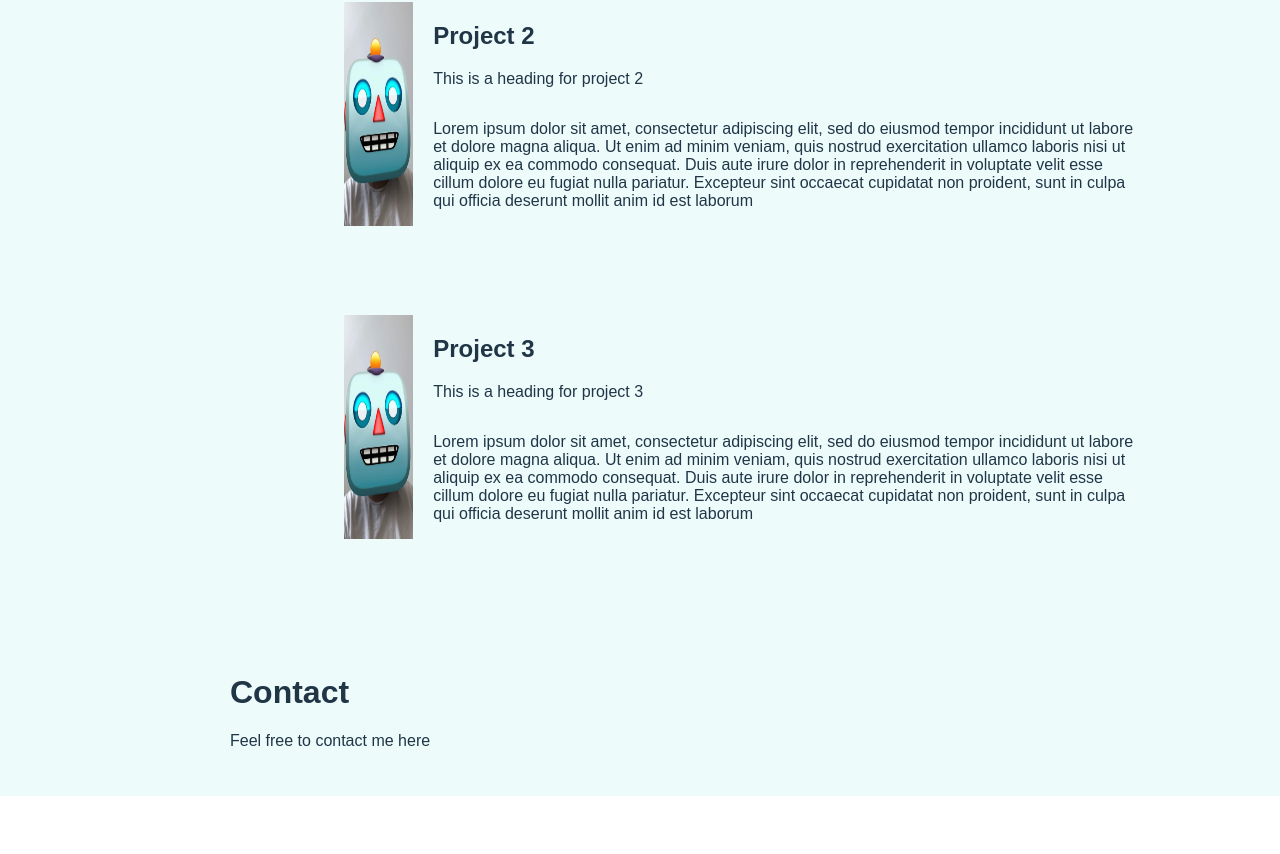
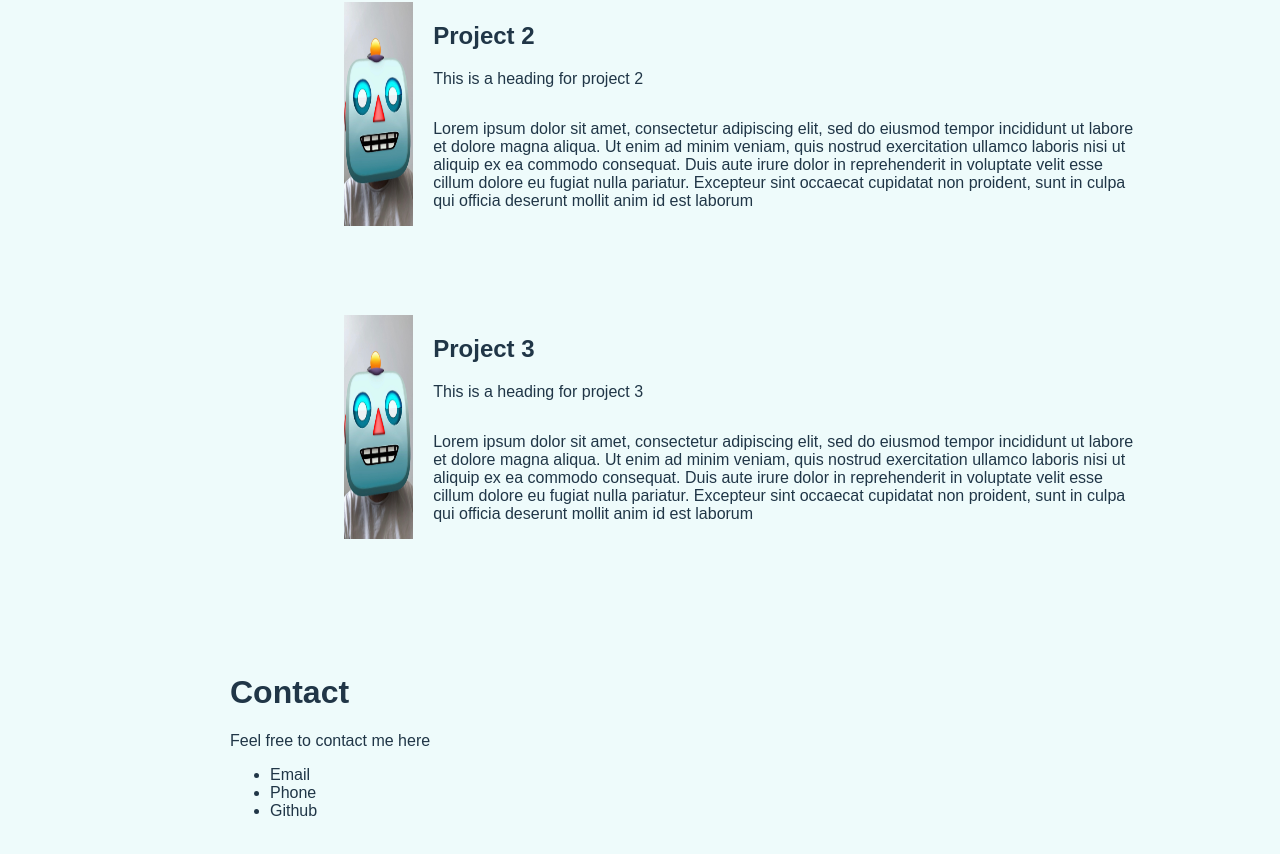
Before and after one commit to nkulway/next-portfolio, a Next.js app: page / in a window 1280 px wide. Shown: the part 1129-1983 px from the top of the page. Before the commit the page ends 1925 px from the top, so only its background shows below. Built offline with nearby package versions, Linux system fonts and the light colour scheme.

Commit message:
being adding contact information

```diff
--- a/components/Contact.js
+++ b/components/Contact.js
@@ -9,6 +9,11 @@ const Contact = forwardRef((_props, contactRef) => {
         <div className={contactStyles.contactContent}>
           <h1>Contact</h1>
           <p>Feel free to contact me here</p>
+          <ul className={contactStyles.contactList}>
+            <li>Email</li>
+            <li>Phone</li>
+            <li>Github</li>
+          </ul>
         </div>
       </div>
     </div>
--- a/styles/Contact.module.css
+++ b/styles/Contact.module.css
@@ -7,3 +7,7 @@
   width: fit-content;
   justify-content: center;
 }
+
+.contactList {
+  text-decoration: none;
+}
```
